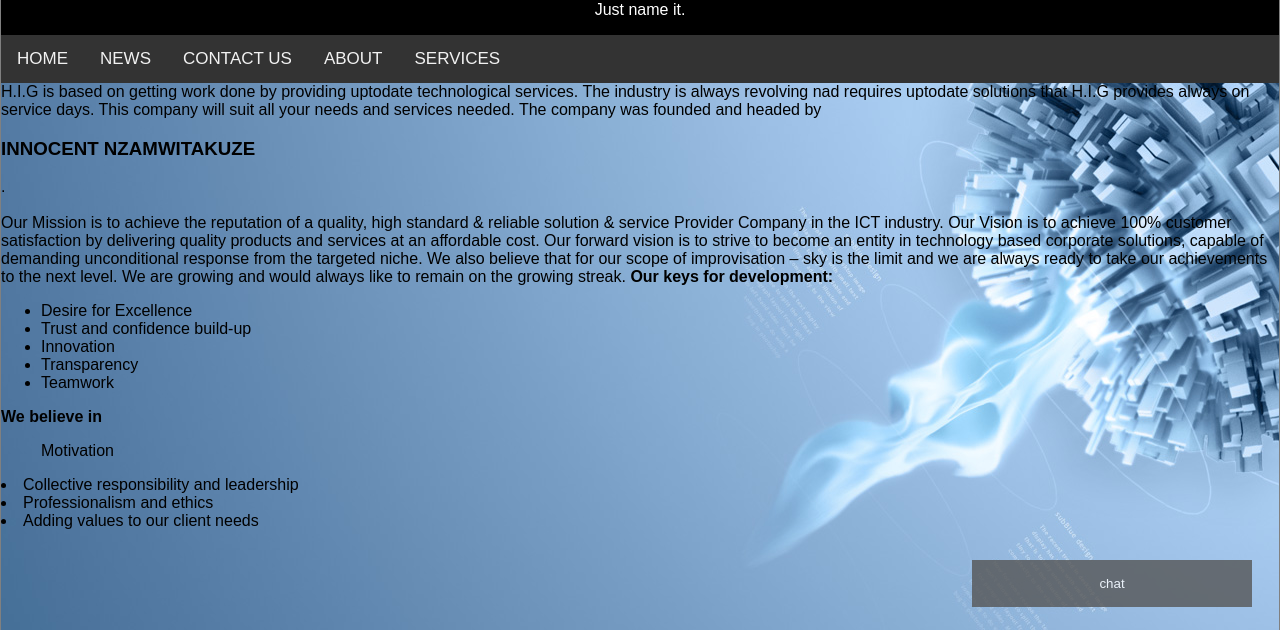
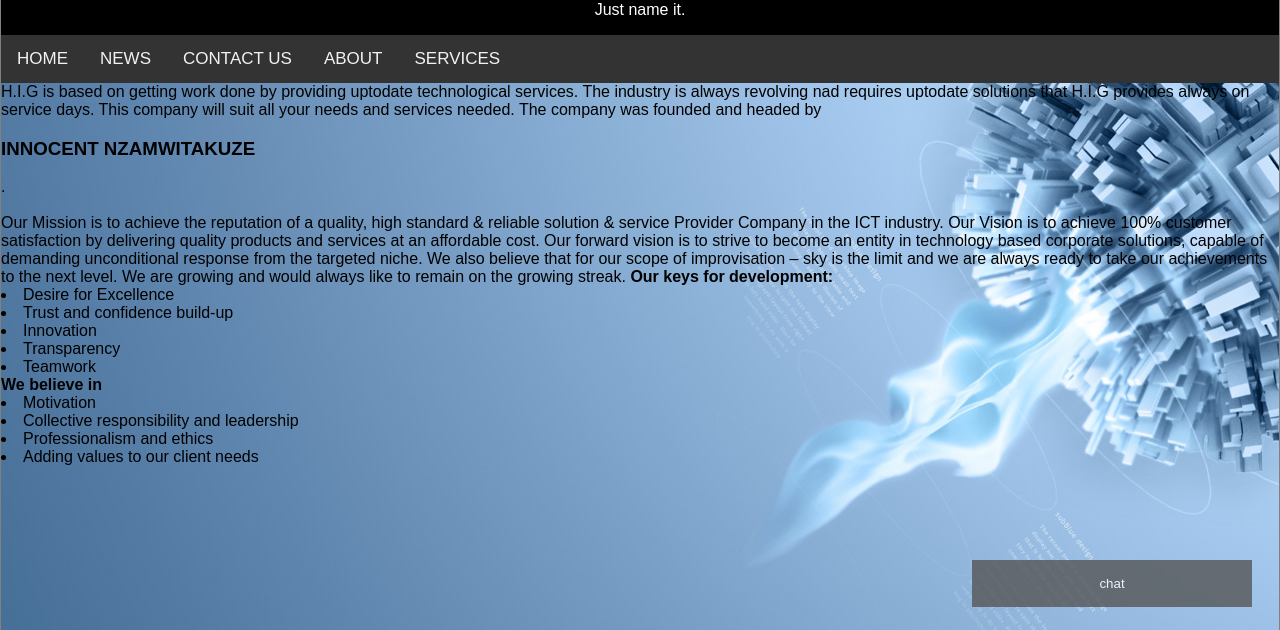
Before and after one commit to cents97/project-cents97, a plain HTML site: page about.html in a window 1280 px wide. Shown: the part 170-800 px from the top of the page. Drawn offline with Linux system fonts and the light colour scheme.

Commit message:
Update about.html

```diff
--- a/about.html
+++ b/about.html
@@ -192,15 +192,14 @@ The company was founded and headed by<h3> INNOCENT NZAMWITAKUZE</h3>. <br>
 Our Vision is to achieve 100% customer satisfaction by delivering quality products and services at an affordable cost. Our forward vision is to strive to become an entity in technology based corporate solutions, capable of demanding unconditional response from the targeted niche. We also believe that for our scope of improvisation – sky is the limit and we are always ready to take our achievements to the next level. We are growing and would always like to remain on the growing streak.
 
 <b>Our keys for development:</b>
-<ul>
 <li>Desire for Excellence</li>
 <li>Trust and confidence build-up</li>
 <li>Innovation </li>
 <li>Transparency </li>
 <li>Teamwork</li>
-</ul>
+
 <b>We believe in</b>
-<ul>Motivation</ul>
+<li>Motivation</li>
 <li>Collective responsibility and leadership</li>
 <li>Professionalism and ethics </li>
 <li>Adding values to our client needs</li>
```
